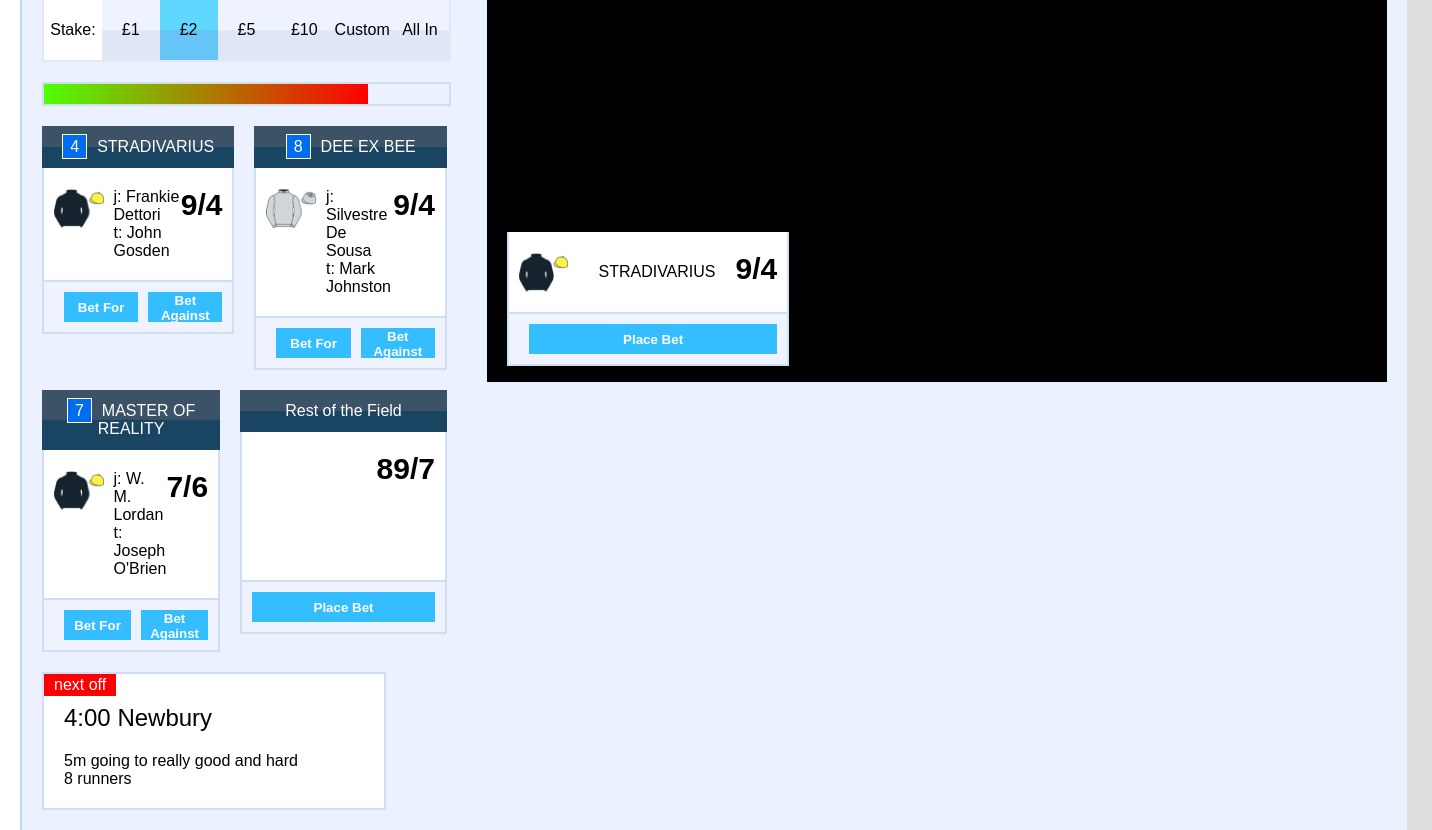
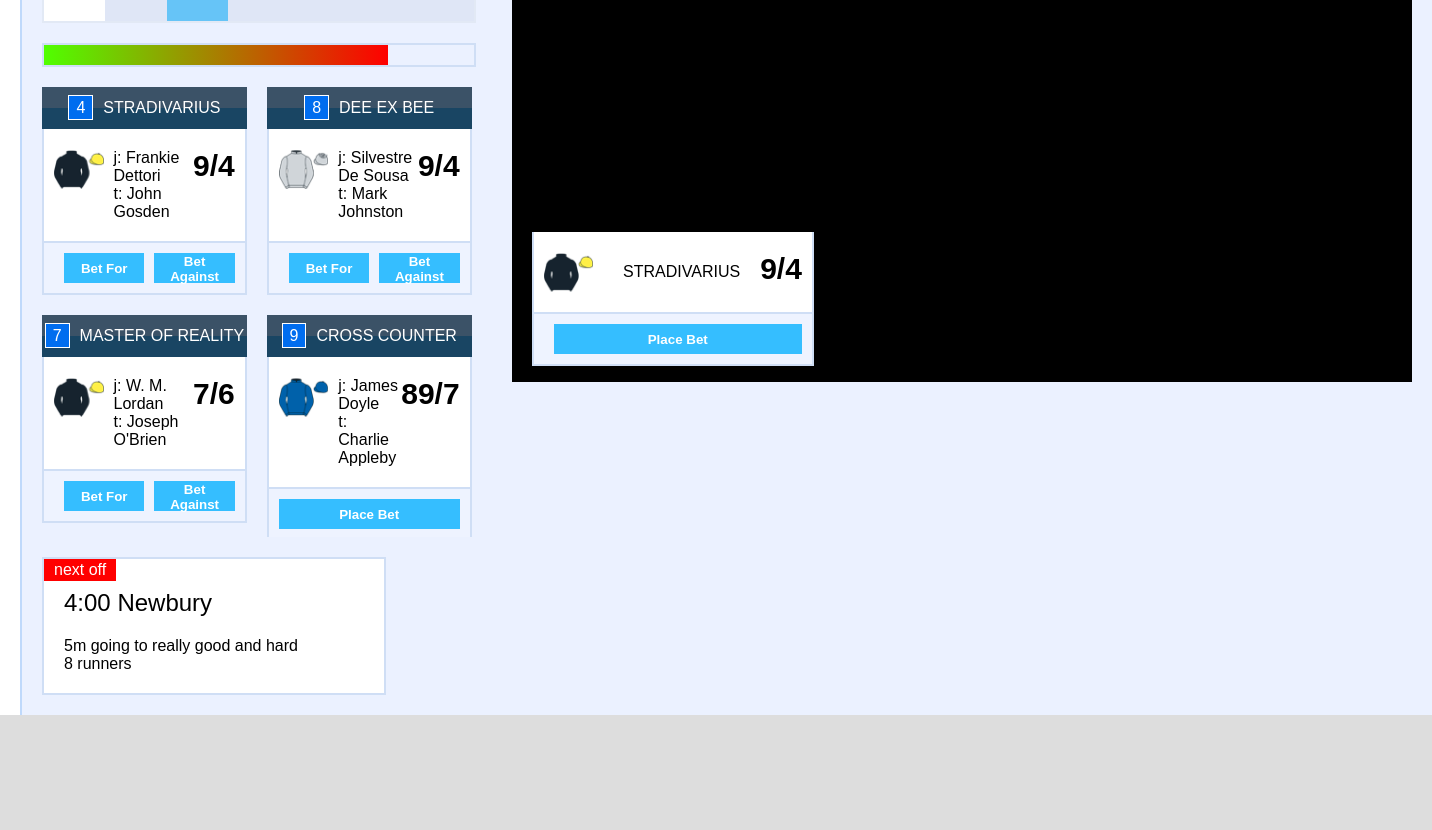
Before and after one commit to net-uk-sweet/hackathon, a React (Create React App) app in the folder in-running/: page / in a window 1280 px wide. Shown: the part 160-990 px from the top of the page, 1432 px wide, since content can reach past the window. After the commit the page ends 875 px from the top, so only its background shows below. Built offline with nearby package versions, Linux system fonts and the light colour scheme; no server answers.

Commit message:
added scroll

```diff
--- a/in-running/src/App.css
+++ b/in-running/src/App.css
@@ -109,6 +109,12 @@ h1 span {
     #66c4f7 51%,
     #66c4f7 100%
   ); /* Chrome10-25,Safari5.1-6 */
+}
+
+.selections {
+  max-height: 450px;
+  overflow: scroll;
+  margin-bottom: 20px;
 }
 
 .selections-row {
--- a/in-running/src/Left.js
+++ b/in-running/src/Left.js
@@ -84,18 +84,56 @@ export default () => {
 
           <div className="selections__selection">
             <div className="selections__selection-header">
-              Rest of the Field
+              <span>9</span>CROSS COUNTER
             </div>
             <div className="selections__selection-body">
-              <img style={{ opacity: 0 }} src="00077033.png" />
-              <div style={{ flex: 1 }} style={{ opacity: 0 }}>
-                <p>j: Silvestre De Sousa</p>
-                <p>t: Mark Johnston</p>
+              <img src="00012133.png" />
+              <div style={{ flex: 1 }}>
+                <p>j: James Doyle</p>
+                <p>t: Charlie Appleby</p>
               </div>
               <div>89/7</div>
             </div>
             <div className="selections__selection-button">
               <button style={{ marginLeft: 0 }}>Place Bet</button>
+            </div>
+          </div>
+        </div>
+
+        <div className="selections-row">
+          <div className="selections__selection">
+            <div className="selections__selection-header">
+              <span>41</span>FLAG OF HONOUR
+            </div>
+            <div className="selections__selection-body">
+              <img src="00049444.png" />
+              <div style={{ flex: 1 }}>
+                <p>j: Ryan Moore</p>
+                <p>t: Aidan O'Brien</p>
+              </div>
+              <div>10/4</div>
+            </div>
+            <div className="selections__selection-button">
+              <button>Bet For</button>
+              <button>Bet Against</button>
+            </div>
+          </div>
+
+          <div className="selections__selection">
+            <div className="selections__selection-header">
+              <span>11</span>CAPRI
+            </div>
+            <div className="selections__selection-body">
+              <img src="00050484.png" />
+              <div style={{ flex: 1 }}>
+                <p>j: Donnacha O'Brien</p>
+                <p>t: Aidan O'Brien</p>
+              </div>
+              <div>95/7</div>
+            </div>
+            <div className="selections__selection-button">
+              <button>Bet For</button>
+              <button>Bet Against</button>
             </div>
           </div>
         </div>
```
